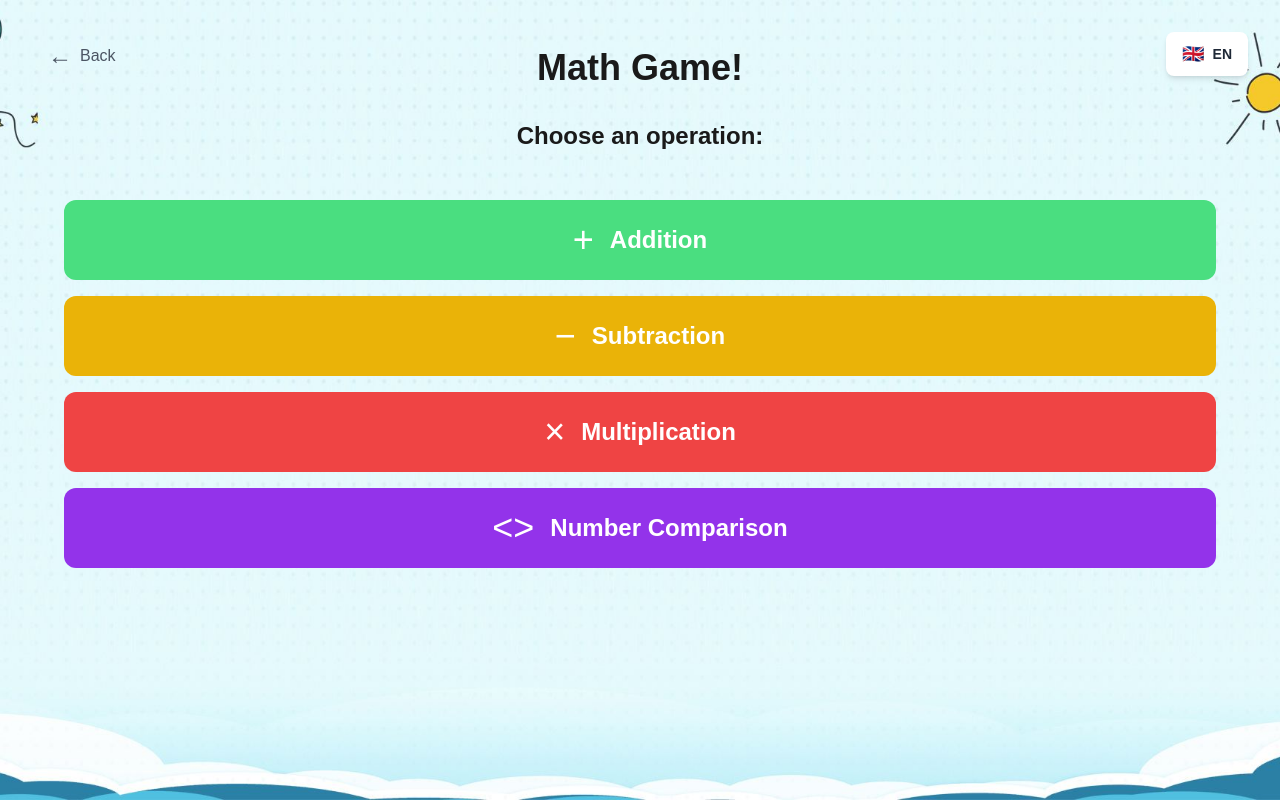
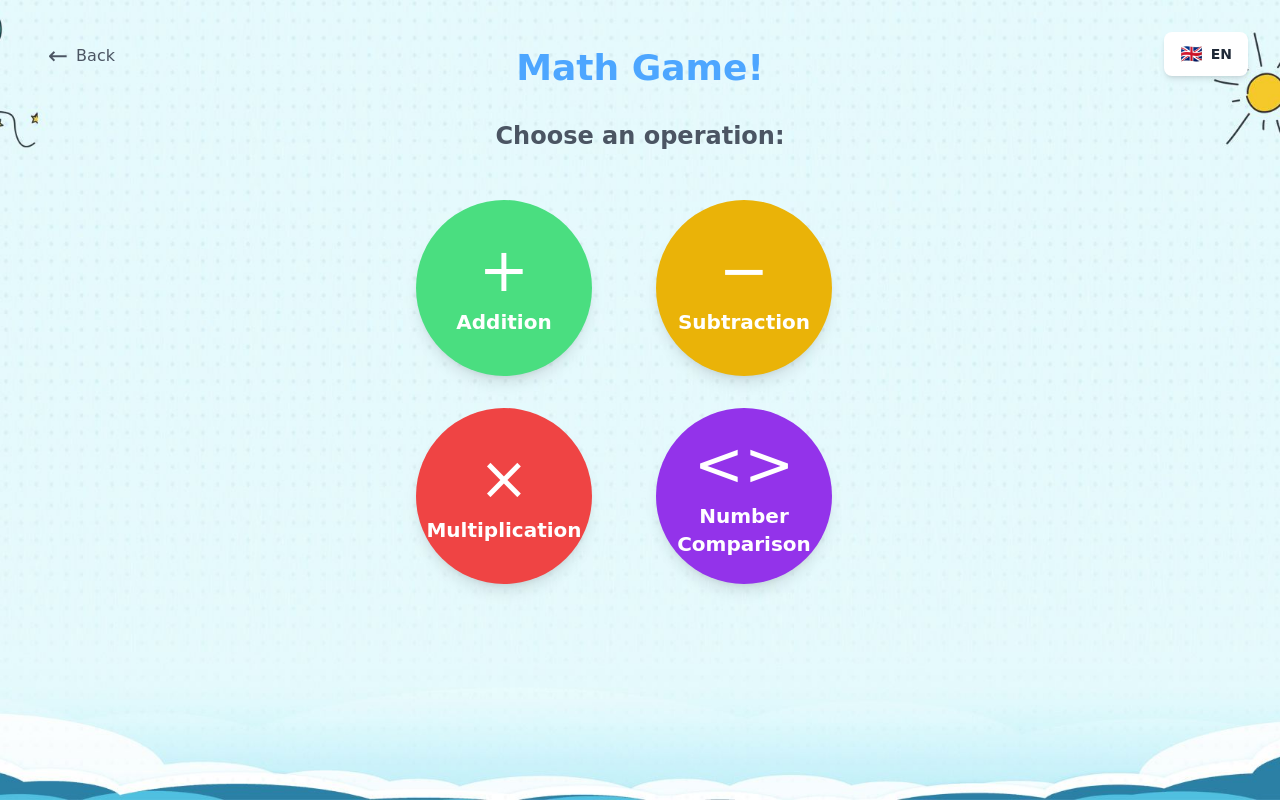
Before and after one commit to Emmamustain/conduite-projet, a Next.js app: page /conduite-projet/en/math in a window 1280 px wide. Built offline with nearby package versions, Linux system fonts and the light colour scheme.

Commit message:
optimizing the UI

```diff
--- a/app/[locale]/layout.tsx
+++ b/app/[locale]/layout.tsx
@@ -1,15 +1,11 @@
 import { NextIntlClientProvider } from 'next-intl';
-import { Geist, Geist_Mono } from "next/font/google";
+import { Comic_Neue } from "next/font/google";
 import { notFound } from 'next/navigation';
 import { ReactNode } from 'react';
 
-const geistSans = Geist({
-    variable: "--font-geist-sans",
-    subsets: ["latin"],
-});
-
-const geistMono = Geist_Mono({
-    variable: "--font-geist-mono",
+const comicSans = Comic_Neue({
+    weight: ['400', '700'],
+    variable: "--font-comic-sans",
     subsets: ["latin"],
 });
 
@@ -32,8 +28,8 @@ export default async function LocaleLayout({ children, params }: LocaleLayoutPro
     }
 
     return (
-        <html lang={locale} className={`${geistSans.variable} ${geistMono.variable}`}>
-            <body>
+        <html lang={locale} className={`${comicSans.variable}`}>
+            <body className="font-comic-sans">
                 <NextIntlClientProvider locale={locale} messages={messages}>
                     {children}
                 </NextIntlClientProvider>
--- a/app/[locale]/math/page.tsx
+++ b/app/[locale]/math/page.tsx
@@ -26,6 +26,7 @@ export default function MathGame() {
   const [selectedOperation, setSelectedOperation] = useState<Operation | null>(
     null
   );
+  const [selectedSign, setSelectedSign] = useState<string | null>(null);
   const [robotEmotion, setRobotEmotion] = useState<
     "neutral" | "happy" | "sad" | "surprise"
   >("happy");
@@ -34,6 +35,7 @@ export default function MathGame() {
     setIsLoading(true);
     setShowResult(false);
     setRobotEmotion("happy");
+    setSelectedSign(null);
 
     const num1 = Math.floor(Math.random() * 100);
     const num2 = Math.floor(Math.random() * 100);
@@ -116,6 +118,10 @@ export default function MathGame() {
   const checkAnswer = (selectedAnswer: string | number) => {
     if (!question) return;
 
+    if (question.isComparison) {
+      setSelectedSign(selectedAnswer.toString());
+    }
+
     const correct = selectedAnswer.toString() === question.answer;
     setIsCorrect(correct);
     setShowResult(true);
@@ -154,47 +160,47 @@ export default function MathGame() {
 
   return (
     <PageLayout>
-      <h1 className="text-4xl font-bold mb-8 text-[#1a1a1a]">{t("title")}</h1>
+      <h1 className="text-4xl font-bold mb-8 text-[#4DA6FF]">{t("title")}</h1>
 
       {!selectedOperation ? (
         <div className="flex flex-col items-center gap-6 w-full max-w-6xl">
-          <div className="text-2xl font-semibold mb-6 text-[#1a1a1a]">
+          <div className="text-2xl font-semibold mb-6 text-[#4B5563]">
             {t("chooseOperation")}
           </div>
-          <div className="w-full flex flex-col gap-4 mb-8">
+          <div className="w-full max-w-md grid grid-cols-2 gap-8 mb-8">
             <button
               onClick={() => selectOperation("add")}
-              className="w-full h-20 rounded-xl bg-[#4ADE80] text-white p-6 flex items-center justify-center hover:opacity-90 transition-opacity"
+              className="w-44 h-44 rounded-full bg-[#4ADE80] text-white p-6 flex flex-col items-center justify-center hover:scale-105 transition-transform duration-300 shadow-lg"
             >
-              <span className="text-4xl mr-4">+</span>
-              <span className="text-2xl font-semibold">
+              <span className="text-6xl mb-2">+</span>
+              <span className="text-xl font-semibold">
                 {t("operations.addition")}
               </span>
             </button>
             <button
               onClick={() => selectOperation("subtract")}
-              className="w-full h-20 rounded-xl bg-[#EAB308] text-white p-6 flex items-center justify-center hover:opacity-90 transition-opacity"
+              className="w-44 h-44 rounded-full bg-[#EAB308] text-white p-6 flex flex-col items-center justify-center hover:scale-105 transition-transform duration-300 shadow-lg"
             >
-              <span className="text-4xl mr-4">−</span>
-              <span className="text-2xl font-semibold">
+              <span className="text-6xl mb-2">−</span>
+              <span className="text-xl font-semibold">
                 {t("operations.subtraction")}
               </span>
             </button>
             <button
               onClick={() => selectOperation("multiply")}
-              className="w-full h-20 rounded-xl bg-[#EF4444] text-white p-6 flex items-center justify-center hover:opacity-90 transition-opacity"
+              className="w-44 h-44 rounded-full bg-[#EF4444] text-white p-6 flex flex-col items-center justify-center hover:scale-105 transition-transform duration-300 shadow-lg"
             >
-              <span className="text-4xl mr-4">×</span>
-              <span className="text-2xl font-semibold">
+              <span className="text-6xl mb-2">×</span>
+              <span className="text-xl font-semibold">
                 {t("operations.multiplication")}
               </span>
             </button>
             <button
               onClick={() => selectOperation("compare")}
-              className="w-full h-20 rounded-xl bg-[#9333EA] text-white p-6 flex items-center justify-center hover:opacity-90 transition-opacity"
+              className="w-44 h-44 rounded-full bg-[#9333EA] text-white p-6 flex flex-col items-center justify-center hover:scale-105 transition-transform duration-300 shadow-lg"
             >
-              <span className="text-4xl mr-4">&lt;&gt;</span>
-              <span className="text-2xl font-semibold">
+              <span className="text-6xl mb-2">&lt;&gt;</span>
+              <span className="text-xl font-semibold">
                 {t("operations.comparison")}
               </span>
             </button>
@@ -219,7 +225,7 @@ export default function MathGame() {
               {/* Robot with emotion and speech bubble */}
               <div className="relative mb-8">
                 <div className="mb-4 transition-all duration-300">
-                  <EmotionalRobot emotion={robotEmotion} size={180} />
+                  <EmotionalRobot emotion={robotEmotion} size={200} />
                 </div>
 
                 {/* Speech bubble */}
@@ -232,12 +238,23 @@ export default function MathGame() {
 
               {question && (
                 <>
-                  <div className="text-2xl font-semibold mb-4 text-[#FF6B9D]">
+                  <div className="text-2xl font-semibold mb-4 text-[#4B5563]">
                     {question.isComparison ? (
-                      <div className="flex items-center gap-4">
-                        <span>{question.num1}</span>
-                        <span className="w-12 h-12 bg-gray-100 rounded-lg flex items-center justify-center">?</span>
-                        <span>{question.num2}</span>
+                      <div className="flex items-center gap-10 justify-center">
+                        <span className="text-4xl font-bold">{question.num1}</span>
+                        {selectedSign ? (
+                          <div className={`w-14 h-14 text-2xl rounded-full shadow-md flex items-center justify-center font-bold
+                            ${selectedSign === "<" ? "bg-[#FF6B9D] text-white" :
+                              selectedSign === "=" ? "bg-[#FFD700] text-white" :
+                              "bg-[#3B82F6] text-white"}`}>
+                            {selectedSign === "<" ? "<" :
+                             selectedSign === "=" ? "=" :
+                             ">"}
+                          </div>
+                        ) : (
+                          <span className="w-14 h-14 bg-gray-100 rounded-lg flex items-center justify-center text-2xl">?</span>
+                        )}
+                        <span className="text-4xl font-bold">{question.num2}</span>
                       </div>
                     ) : (
                       question.question
@@ -249,36 +266,61 @@ export default function MathGame() {
                         <button
                           onClick={() => checkAnswer("<")}
                           disabled={showResult}
-                          className="px-6 py-3 text-2xl bg-[#9333EA] text-white rounded-lg hover:bg-[#9333EA]/90 disabled:opacity-50"
+                          className="w-20 h-20 text-2xl bg-[#FF6B9D] text-white rounded-full shadow-md hover:shadow-xl hover:scale-110 transition-all duration-300 disabled:opacity-50 flex items-center justify-center font-bold"
                         >
                           &lt;
                         </button>
                         <button
                           onClick={() => checkAnswer("=")}
                           disabled={showResult}
-                          className="px-6 py-3 text-2xl bg-[#9333EA] text-white rounded-lg hover:bg-[#9333EA]/90 disabled:opacity-50"
+                          className="w-20 h-20 text-2xl bg-[#FFD700] text-white rounded-full shadow-md hover:shadow-xl hover:scale-110 transition-all duration-300 disabled:opacity-50 flex items-center justify-center font-bold"
                         >
                           =
                         </button>
                         <button
                           onClick={() => checkAnswer(">")}
                           disabled={showResult}
-                          className="px-6 py-3 text-2xl bg-[#9333EA] text-white rounded-lg hover:bg-[#9333EA]/90 disabled:opacity-50"
+                          className="w-20 h-20 text-2xl bg-[#3B82F6] text-white rounded-full shadow-md hover:shadow-xl hover:scale-110 transition-all duration-300 disabled:opacity-50 flex items-center justify-center font-bold"
                         >
                           &gt;
                         </button>
                       </>
                     ) : (
-                      question.options?.map((option, index) => (
+                      question.options?.map((option, index) => {
+                        // Get color class based on index
+                        let colorClass = "";
+                        switch (index % 6) {
+                          case 0:
+                            colorClass = "bg-[#FF6B9D]"; // Pink
+                            break;
+                          case 1:
+                            colorClass = "bg-[#FFD700]"; // Yellow
+                            break;
+                          case 2:
+                            colorClass = "bg-[#3B82F6]"; // Blue
+                            break;
+                          case 3:
+                            colorClass = "bg-[#4ADE80]"; // Green
+                            break;
+                          case 4:
+                            colorClass = "bg-[#F97316]"; // Orange
+                            break;
+                          case 5:
+                            colorClass = "bg-[#8B5CF6]"; // Purple
+                            break;
+                        }
+
+                        return (
                           <button
                             key={index}
                             onClick={() => checkAnswer(option)}
                             disabled={showResult}
-                          className="px-6 py-3 text-xl bg-[#FF6B9D] text-white rounded-lg hover:bg-[#FF6B9D]/90 disabled:opacity-50"
+                            className={`w-20 h-20 text-2xl ${colorClass} text-white rounded-full shadow-md hover:shadow-xl hover:scale-110 transition-all duration-300 disabled:opacity-50 flex items-center justify-center font-bold`}
                           >
                             {option}
                           </button>
-                      ))
+                        );
+                      })
                     )}
                   </div>
                 </>
--- a/app/globals.css
+++ b/app/globals.css
@@ -26,6 +26,7 @@
 :root {
   --background: #ffffff;
   --foreground: #171717;
+  --font-comic-sans: 'Comic Sans MS', 'Comic Sans', cursive;
 }
 
 @media (prefers-color-scheme: dark) {
@@ -38,5 +39,11 @@
 body {
   color: var(--foreground);
   background: var(--background);
-  font-family: Arial, Helvetica, sans-serif;
+  font-family: var(--font-comic-sans), 'Comic Sans MS', 'Comic Sans', cursive;
 }
+
+@layer base {
+  html {
+    font-family: var(--font-comic-sans), 'Comic Sans MS', 'Comic Sans', cursive;
+  }
+}
--- a/tailwind.config.ts
+++ b/tailwind.config.ts
@@ -12,6 +12,9 @@ export default {
         background: "var(--background)",
         foreground: "var(--foreground)",
       },
+      fontFamily: {
+        'comic-sans': ['var(--font-comic-sans)', 'Comic Sans MS', 'Comic Sans', 'cursive'],
+      },
     },
   },
   plugins: [],
```
Lines whose indentation alone changed are shown as unchanged.
